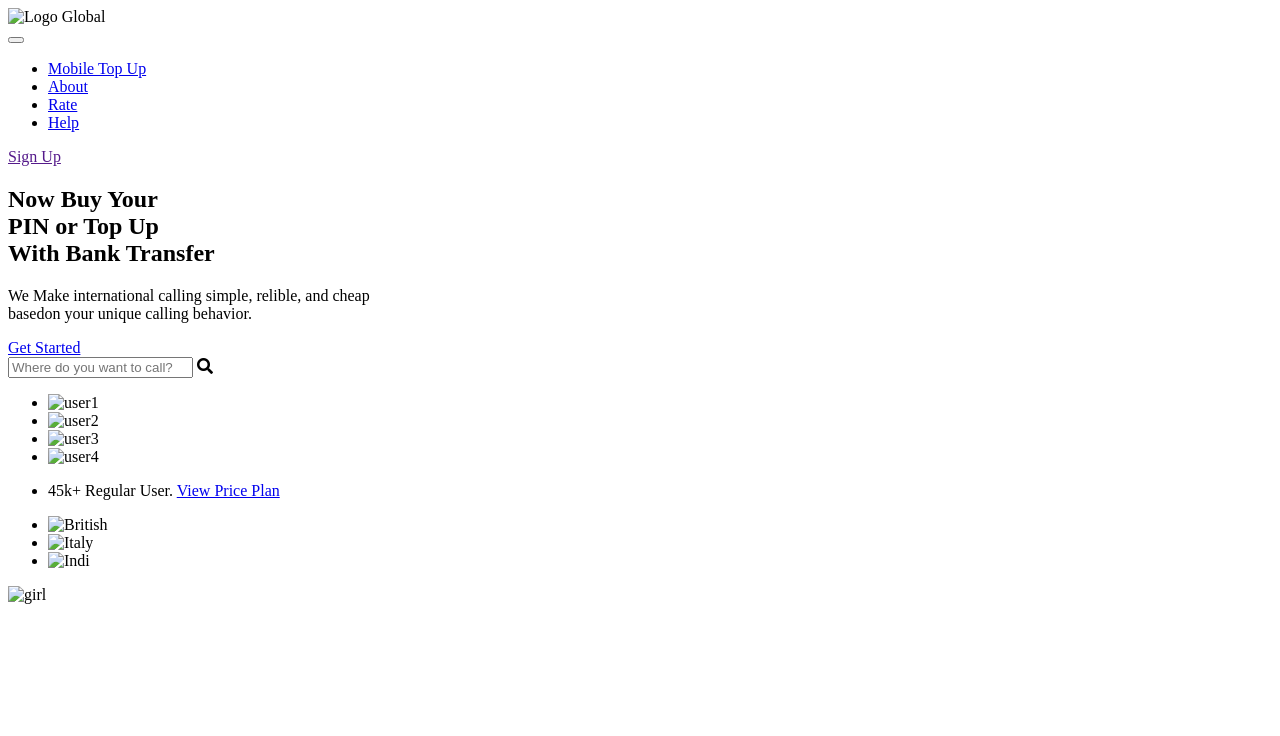
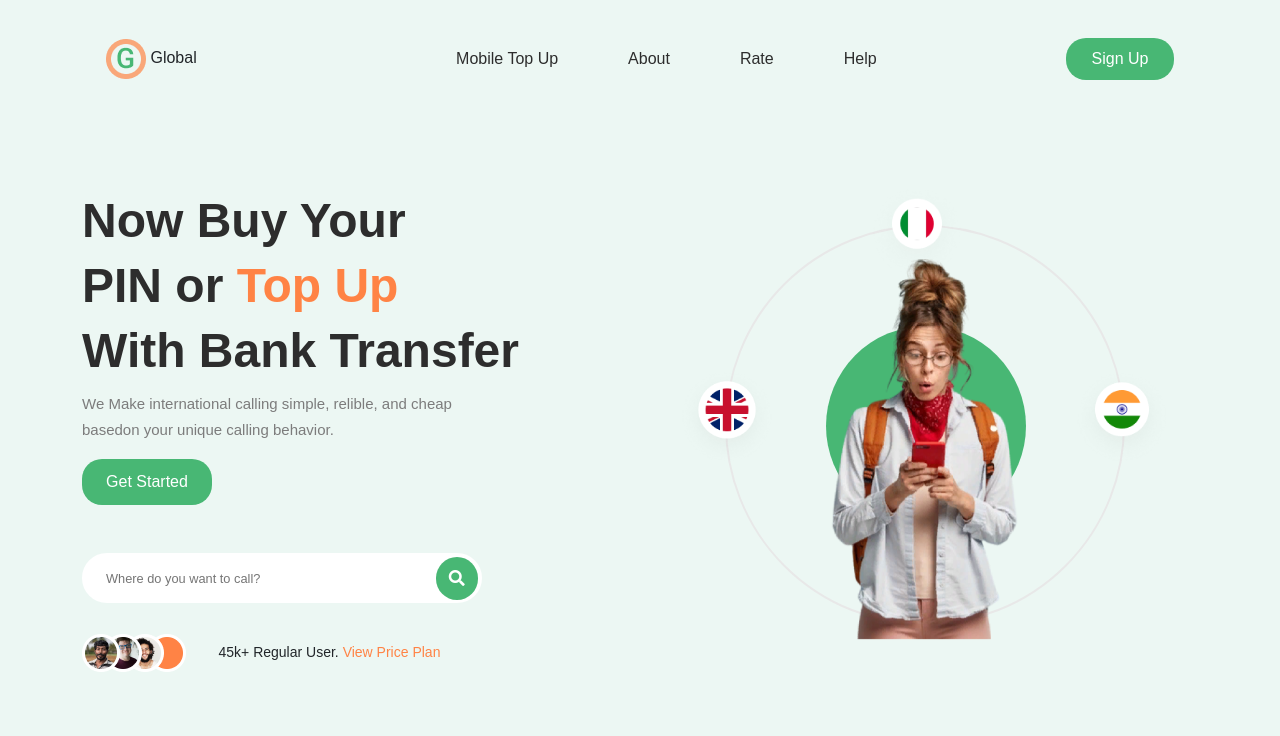
Before and after one commit to ValerkaMalinka1998/Global, a plain HTML site: page index.html in a window 1280 px wide. Drawn offline with Linux system fonts and the light colour scheme; the site is published under a folder, as on GitHub Pages, so addresses that start at the root find nothing.

Commit message:
Add files via upload

```diff
--- a/index.html
+++ b/index.html
@@ -8,11 +8,11 @@
 
   <!-- CSS only -->
   <link rel="shortcut icon" href="/img/logo_img.png" type="image/x-icon">
-  <link rel="stylesheet" href="../css/bootstrap.css">
-  <link rel="stylesheet" href="../css/fontello.css">
+  <link rel="stylesheet" href="./css/bootstrap.css">
+  <link rel="stylesheet" href="./css/fontello.css">
   <!-- <link rel="stylesheet" href="../css/outline.css"> -->
-  <link rel="stylesheet" href="/css/normalize.css">
-  <link rel="stylesheet" href="../css/style.css">
+  <link rel="stylesheet" href="./css/normalize.css">
+  <link rel="stylesheet" href="./css/style.css">
 </head>
 <body>
   <header>
@@ -22,7 +22,7 @@
         <nav class="navbar navbar-expand-lg navbar-light">
           <div class="container-fluid">
             <div class="nav__logo">
-              <img src="/img/logo_img.png" alt="Logo" class="nav__logo__img">
+              <img src="./img/logo_img.png" alt="Logo" class="nav__logo__img">
               <span class="nav__logo__title">
                 Global
               </span>
@@ -84,16 +84,16 @@
             <div class="section__reviews mt-3">
               <ul class="reviews__list d-flex align-items-center">
                 <li class="reviews__item">
-                  <img src="/img/Ellipse 291.png" alt="user1" class="reviews__avatar img-fluid">
+                  <img src="./img/Ellipse 291.png" alt="user1" class="reviews__avatar img-fluid">
                 </li>
                 <li class="reviews__item">
-                  <img src="/img/Ellipse 292.png" alt="user2" class="reviews__avatar img-fluid">
+                  <img src="./img/Ellipse 292.png" alt="user2" class="reviews__avatar img-fluid">
                 </li>
                 <li class="reviews__item">
-                  <img src="/img/Ellipse 293.png" alt="user3" class="reviews__avatar img-fluid">
+                  <img src="./img/Ellipse 293.png" alt="user3" class="reviews__avatar img-fluid">
                 </li>
                 <li class="reviews__item">
-                  <img src="/img/Ellipse 294.png" alt="user4" class="reviews__avatar img-fluid">
+                  <img src="./img/Ellipse 294.png" alt="user4" class="reviews__avatar img-fluid">
                 </li>
                 <li class=" reviews__item reviews__item__descr">
                   <p class="reviews__descr mb-0">45k+ Regular User. <a href="#" target="_blank"> View Price Plan</a></p>
@@ -104,27 +104,25 @@
           <div class="col-12 col-lg-6 mt-5 mt-lg-0 d-flex align-items-center block-relative">
             <ul class="circle__list mx-auto">
               <li class="circle__item circle__item-1">
-                <img src="/img/british.png" class="img-fluid" alt="British">
+                <img src="./img/british.png" class="img-fluid" alt="British">
               </li>
               <li class="circle__item circle__item-2">
-                <img src="/img/itali.png" class="img-fluid" alt="Italy">
+                <img src="./img/itali.png" class="img-fluid" alt="Italy">
               </li>
               <li class="circle__item circle__item-3">
-                <img src="/img/indi.png" class="img-fluid" alt="Indi">
+                <img src="./img/indi.png" class="img-fluid" alt="Indi">
               </li>
             </ul>
             <div class="girl-img">
-              <img src="/img/girl.png" alt="girl" class="img-fluid">
+              <img src="./img/girl.png" alt="girl" class="img-fluid">
             </div>
           </div>
         </div>
       </div>
     </section>
   </main>
-  <footer>
 
-  </footer>
-  <script src="../js/bootstrap.bundle.js"></script>
-  <script src="../js/search.js"></script>
+  <script src="./js/bootstrap.bundle.js"></script>
+  <script src="./js/search.js"></script>
 </body>
 </html>
```
Also changed, not shown: css/normalize.css (line endings or trailing spaces), css/outline.css (line endings or trailing spaces), css/style.css (line endings or trailing spaces), js/search.js (line endings or trailing spaces), 1 other file.
